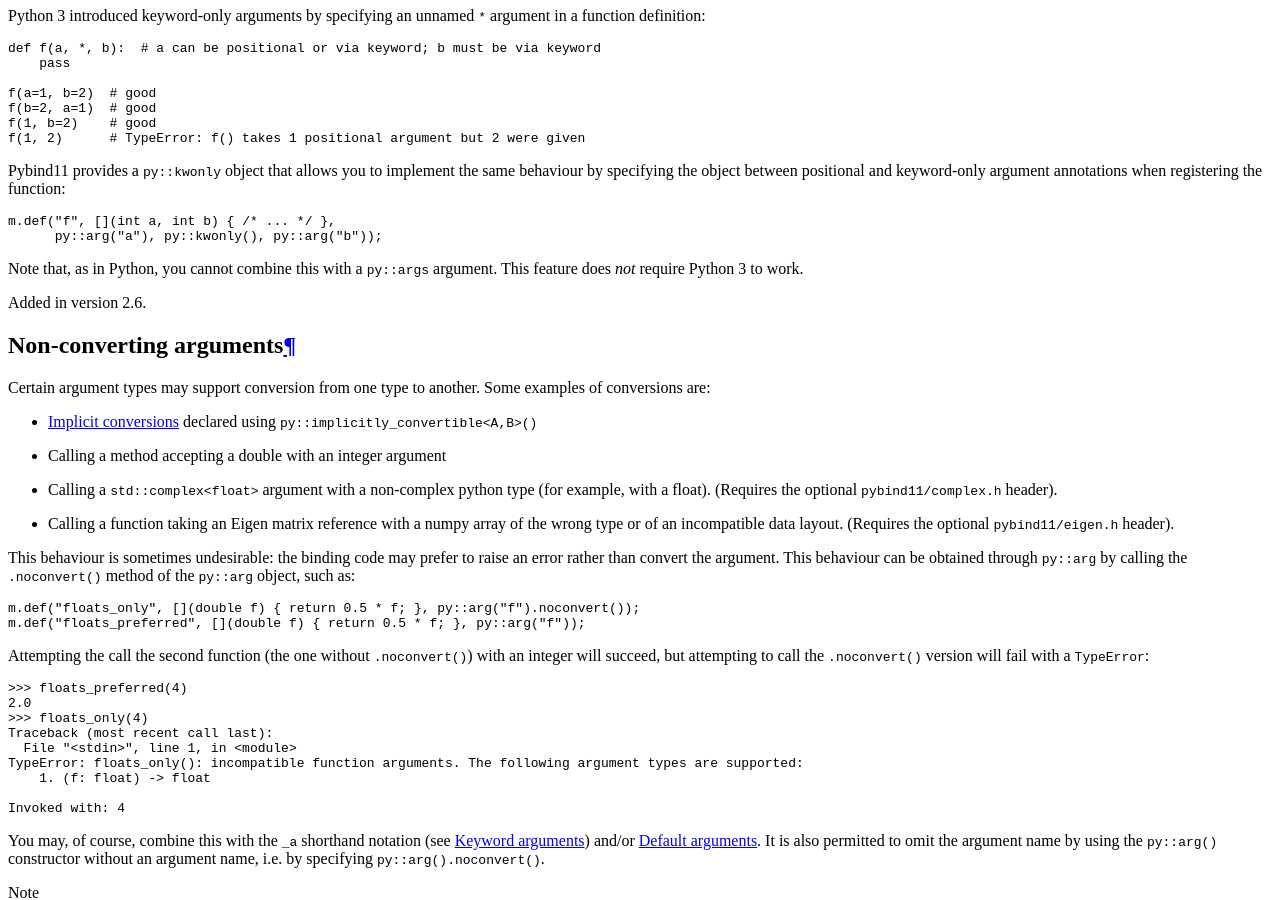
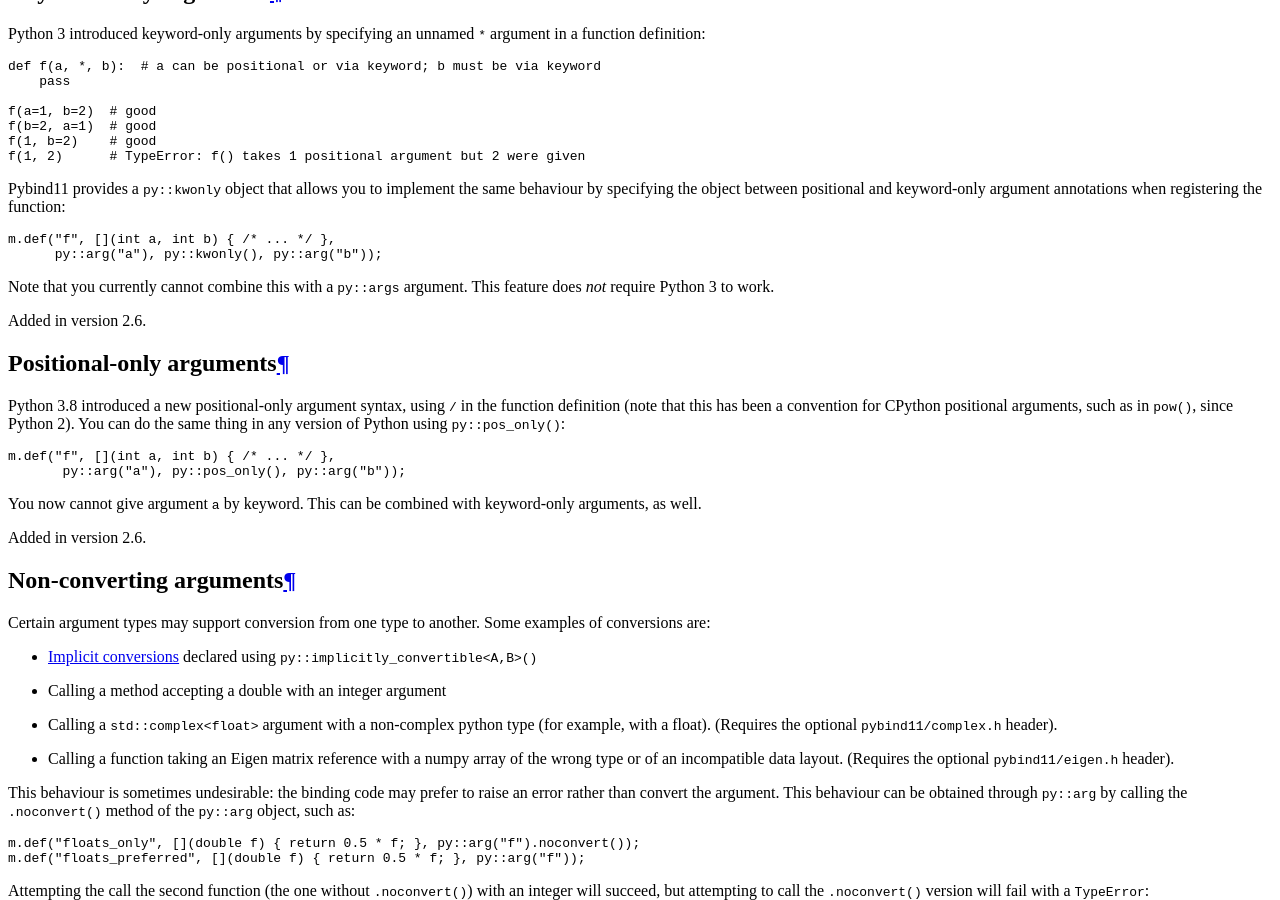
Before and after one commit to pybind/pybind11, a Sphinx documentation site: the page built from docs/advanced/functions.rst, in a window 1280 px wide and 900 px high, scrolled down 5042 px. Built offline with Sphinx 7.4.7 and the Read the Docs theme 2.0.0, drawn with Linux system fonts in a browser that asks for light colours; some of the changed text lies outside the part shown.

Commit message:
feat: py::pos_only

```diff
--- a/docs/advanced/functions.rst
+++ b/docs/advanced/functions.rst
@@ -387,8 +387,26 @@ argument annotations when registering the function:
     m.def("f", [](int a, int b) { /* ... */ },
           py::arg("a"), py::kwonly(), py::arg("b"));
 
-Note that, as in Python, you cannot combine this with a ``py::args`` argument.
-This feature does *not* require Python 3 to work.
+Note that you currently cannot combine this with a ``py::args`` argument.  This
+feature does *not* require Python 3 to work.
+
+.. versionadded:: 2.6
+
+Positional-only arguments
+=========================
+
+Python 3.8 introduced a new positional-only argument syntax, using ``/`` in the
+function definition (note that this has been a convention for CPython
+positional arguments, such as in ``pow()``, since Python 2). You can
+do the same thing in any version of Python using ``py::pos_only()``:
+
+.. code-block:: cpp
+
+   m.def("f", [](int a, int b) { /* ... */ },
+          py::arg("a"), py::pos_only(), py::arg("b"));
+
+You now cannot give argument ``a`` by keyword. This can be combined with
+keyword-only arguments, as well.
 
 .. versionadded:: 2.6
 
--- a/docs/changelog.rst
+++ b/docs/changelog.rst
@@ -11,8 +11,10 @@ v2.6.0 (IN PROGRESS)
 
 See :ref:`upgrade-guide-2.6` for help upgrading to the new version.
 
-* Keyword only argument supported in Python 2 or 3 with ``py::kwonly()``.
+* Keyword-only argument supported in Python 2 or 3 with ``py::kwonly()``.
   `#2100 <https://github.com/pybind/pybind11/pull/2100>`_
+
+* Positional-only argument supported in Python 2 or 3 with ``py::pos_only()``.
 
 * Perfect forwarding support for methods.
   `#2048 <https://github.com/pybind/pybind11/pull/2048>`_
```
Also changed, not shown: 5 other files.
